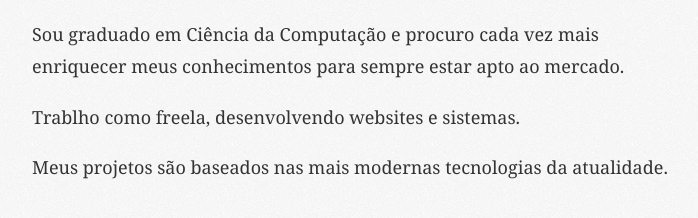
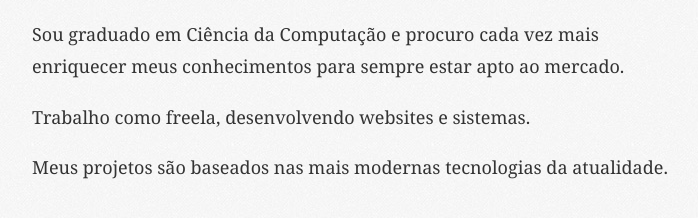
Before and after one commit to iagovelasco/iagovelasco.github.com, a Jekyll site: the page built from index.md, in a window 1280 px wide. Shown: the part 286-504 px from the top of the page, without its empty margins (448-1146 px from the left). Built offline with Jekyll 4.4.1, drawn with Linux system fonts in a browser that asks for light colours; nearby versions of some CDN libraries; some web fonts are replaced.

Commit message:
trAbalho, interesseS

```diff
--- a/_includes/nav.html
+++ b/_includes/nav.html
@@ -11,7 +11,7 @@
 
   <ul id="pagenav">
     <li><a href="{{ site.baseurl }}">Sobre Mim</a></li>
-    <li><a href="{{ site.baseurl }}interesses">Interesse</a></li>
+    <li><a href="{{ site.baseurl }}interesses">Interesses</a></li>
     <li><a href="{{ site.baseurl }}blog">Blog</a></li>
   </ul>
 
--- a/index.md
+++ b/index.md
@@ -6,6 +6,6 @@ Olá, eu sou **Iago Velasco**, tenho 22 anos, sou desenvolvedor Front-End e Back
 
 Sou graduado em Ciência da Computação e procuro cada vez mais enriquecer meus conhecimentos para sempre estar apto ao mercado.
 
-Trablho como freela, desenvolvendo websites e sistemas.
+Trabalho como freela, desenvolvendo websites e sistemas.
 
 Meus projetos são baseados nas mais modernas tecnologias da atualidade.
```
Also changed, not shown: 3 other files.
